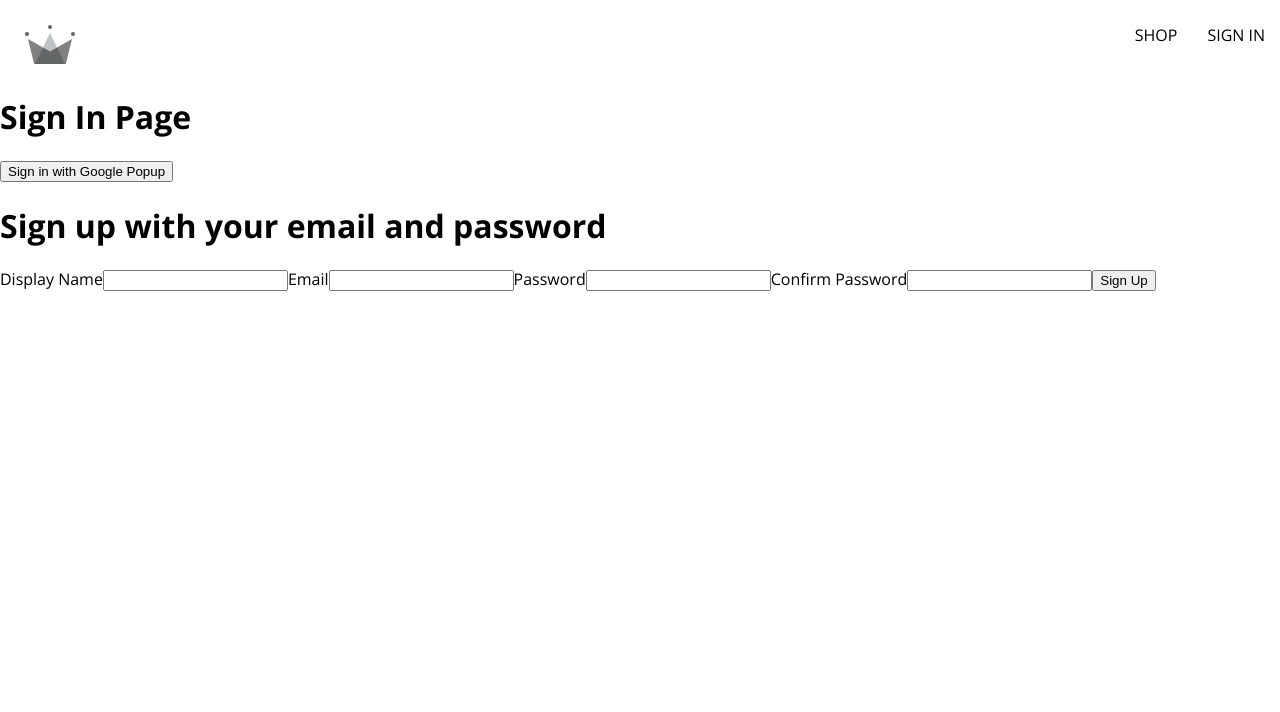
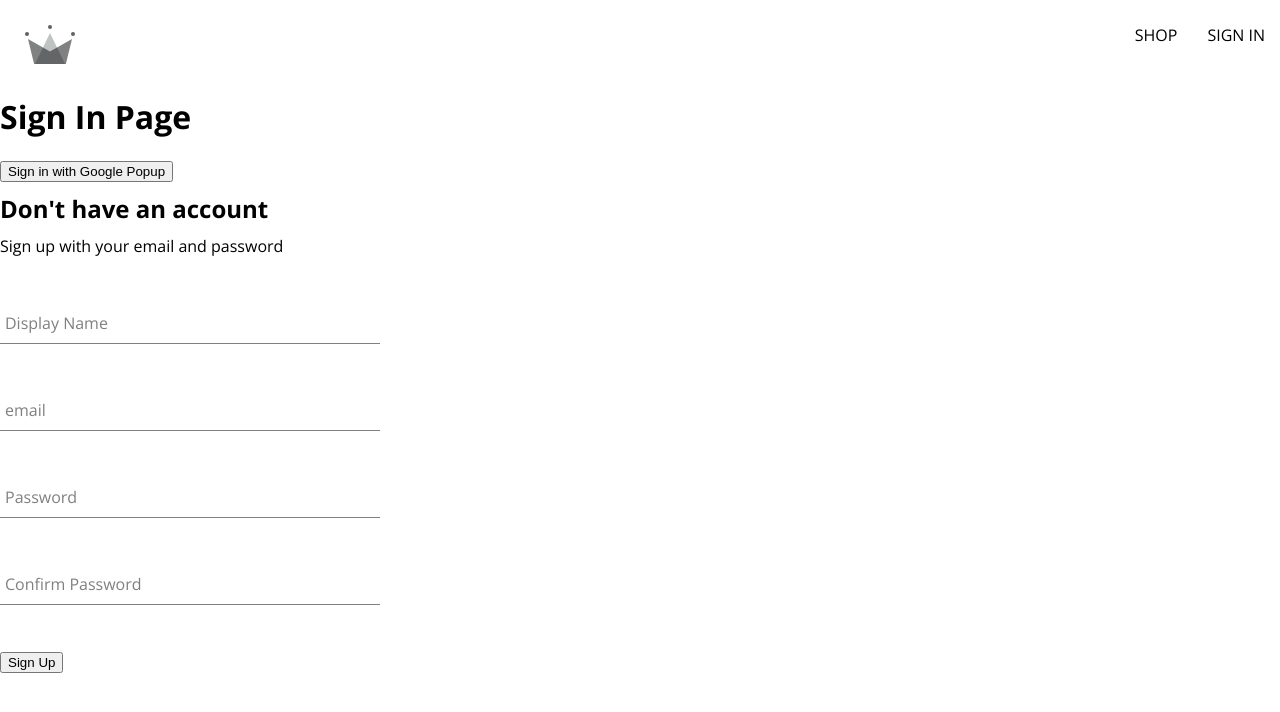
Before and after one commit to mdaz78/crwn-clothing, a React (Create React App) app: page /sign-in in a window 1280 px wide. Shown: the top 712 px of the page. Built offline with nearby package versions, Linux system fonts and the light colour scheme.

Commit message:
feat: Add form input component to sign-up form and style it

```diff
--- /dev/null
+++ b/src/components/form-input/form-input.component.jsx
@@ -0,0 +1,21 @@
+import "./form-input.styles.scss";
+
+const FormInput = ({ label, ...otherProps }) => {
+  return (
+    <div className="group">
+      <input className="form-input" {...otherProps} />
+      {label && (
+        <label
+          htmlFor=""
+          className={`${
+            otherProps.value.length ? "shrink" : ""
+          } form-input-label`}
+        >
+          {label}
+        </label>
+      )}
+    </div>
+  );
+};
+
+export default FormInput;
--- /dev/null
+++ b/src/components/form-input/form-input.styles.scss
@@ -0,0 +1,54 @@
+$sub-color: grey;
+$main-color: black;
+
+@mixin shrinkLabel {
+  top: -14px;
+  font-size: 12px;
+  color: $main-color;
+}
+
+.group {
+  position: relative;
+  margin: 45px 0;
+
+  .form-input {
+    background: none;
+    background-color: white;
+    color: $sub-color;
+    font-size: 18px;
+    padding: 10px 10px 10px 5px;
+    display: block;
+    width: 100%;
+    border: none;
+    border-radius: 0;
+    border-bottom: 1px solid $sub-color;
+    margin: 25px 0;
+
+    &:focus {
+      outline: none;
+    }
+
+    &:focus ~ .form-input-label {
+      @include shrinkLabel();
+    }
+  }
+
+  input[type="password"] {
+    letter-spacing: 0.3em;
+  }
+
+  .form-input-label {
+    color: $sub-color;
+    font-size: 16px;
+    font-weight: normal;
+    position: absolute;
+    pointer-events: none;
+    left: 5px;
+    top: 10px;
+    transition: 300ms ease all;
+
+    &.shrink {
+      @include shrinkLabel();
+    }
+  }
+}
--- a/src/components/sign-up-form/sign-up-form.component.jsx
+++ b/src/components/sign-up-form/sign-up-form.component.jsx
@@ -3,6 +3,9 @@ import {
   createAuthUserWithEmailAndPassword,
   createUserDocumentFromAuth,
 } from "../../utils/firebase/firebase.utils";
+import FormInput from "../form-input/form-input.component";
+
+import "./sign-up-form.styles.scss";
 
 const defaultFormFields = {
   displayName: "",
@@ -47,11 +50,12 @@ const SignUpForm = () => {
   };
 
   return (
-    <div>
-      <h1>Sign up with your email and password</h1>
+    <div className="sign-up-container">
+      <h2>Don't have an account</h2>
+      <span>Sign up with your email and password</span>
       <form onSubmit={handleSubmit}>
-        <label htmlFor="">Display Name</label>
-        <input
+        <FormInput
+          label="Display Name"
           type="text"
           required
           name="displayName"
@@ -59,8 +63,8 @@ const SignUpForm = () => {
           onChange={handleChange}
         />
 
-        <label htmlFor="">Email</label>
-        <input
+        <FormInput
+          label="email"
           type="email"
           required
           name="email"
@@ -68,8 +72,8 @@ const SignUpForm = () => {
           onChange={handleChange}
         />
 
-        <label htmlFor="">Password</label>
-        <input
+        <FormInput
+          label="Password"
           type="password"
           required
           name="password"
@@ -78,8 +82,8 @@ const SignUpForm = () => {
           minLength={7}
         />
 
-        <label htmlFor="">Confirm Password</label>
-        <input
+        <FormInput
+          label="Confirm Password"
           type="password"
           required
           name="confirmPassword"
--- /dev/null
+++ b/src/components/sign-up-form/sign-up-form.styles.scss
@@ -0,0 +1,9 @@
+.sign-up-container {
+  display: flex;
+  flex-direction: column;
+  width: 380px;
+
+  h2 {
+    margin: 10px 0;
+  }
+}
```
